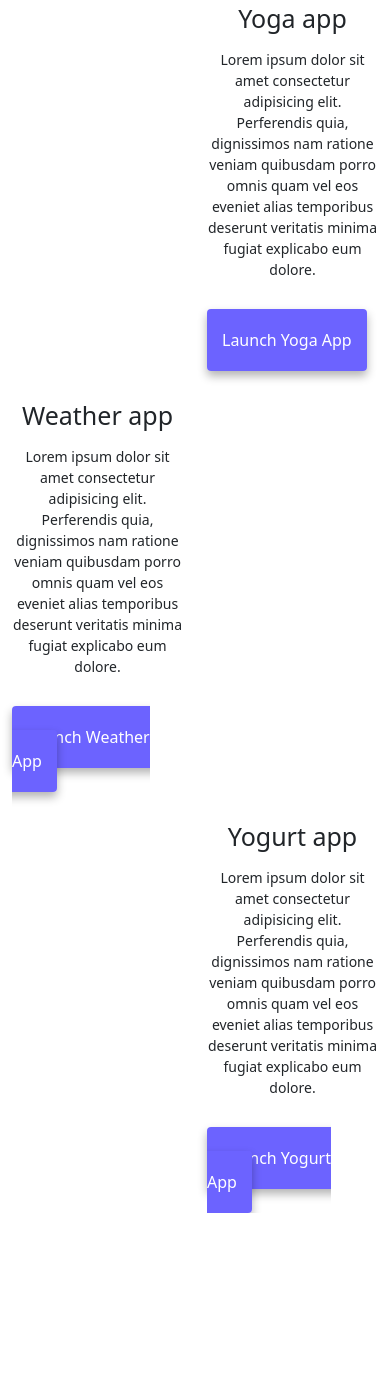
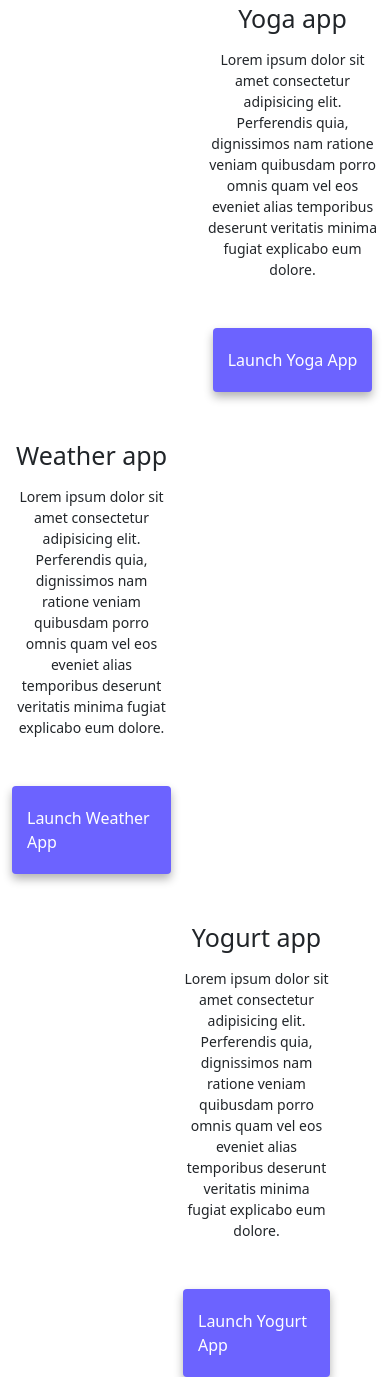
Before and after one commit to Zagranychna/frontend-developer, a plain HTML site: page index.html in a window 390 px wide. Shown: the part 563-1940 px from the top of the page. Before the commit the page ends 1776 px from the top, so only its background shows below. Drawn offline with nearby package versions, Linux system fonts and the light colour scheme.

Commit message:
working with css

```diff
--- a/index.html
+++ b/index.html
@@ -84,34 +84,41 @@
         </div>
         <div class="col-6">
           <h2 class="mb-3">Yoga app</h2>
-          <p>
+          <p id="about-app">
             Lorem ipsum dolor sit amet consectetur adipisicing elit. Perferendis
             quia, dignissimos nam ratione veniam quibusdam porro omnis quam vel
             eos eveniet alias temporibus deserunt veritatis minima fugiat
             explicabo eum dolore.
           </p>
           <div class="mt-5">
-            <a href="#" class="primary-link" title="launching yoga app"
+            <a
+              href="#"
+              class="primary-link"
+              title="launching yoga app"
+              id="launch-link"
               >Launch Yoga App</a
             >
           </div>
         </div>
-      </div>
       <div class="row mt-5">
         <div class="col-6">
           <h2 class="mb-3">Weather app</h2>
-          <p>
+          <p id="about-app">
             Lorem ipsum dolor sit amet consectetur adipisicing elit. Perferendis
             quia, dignissimos nam ratione veniam quibusdam porro omnis quam vel
             eos eveniet alias temporibus deserunt veritatis minima fugiat
             explicabo eum dolore.
           </p>
           <div class="mt-5">
-            <a href="#" class="primary-link" title="To try weather app "
+            <a
+              href="#"
+              class="primary-link"
+              title="To try weather app "
+              id="launch-link"
               >Launch Weather App</a
             >
           </div>
-        </div>
+
         <div class="col-6">
           <img
             src="images/weather.png"
@@ -132,14 +139,18 @@
         </div>
         <div class="col-6">
           <h2 class="mb-3">Yogurt app</h2>
-          <p>
+          <p id="about-app">
             Lorem ipsum dolor sit amet consectetur adipisicing elit. Perferendis
             quia, dignissimos nam ratione veniam quibusdam porro omnis quam vel
             eos eveniet alias temporibus deserunt veritatis minima fugiat
             explicabo eum dolore.
           </p>
           <div class="mt-5">
-            <a href="#" class="primary-link" title="to thy Yogurt app"
+            <a
+              href="#"
+              class="primary-link"
+              title="to thy Yogurt app"
+              id="launch-link"
               >Launch Yogurt App</a
             >
           </div>
--- a/styles.css
+++ b/styles.css
@@ -110,4 +110,17 @@ p {
   #yogurt-img {
     display: none;
   }
+  #about-app {
+    display: block;
+    width: 100%;
+    margin: 0 auto;
+  }
+  #launch-link {
+    display: block;
+    width: fit-content;
+    margin: 0 auto;
+  }
+  .container {
+    display: grid;
+  }
 }
```
